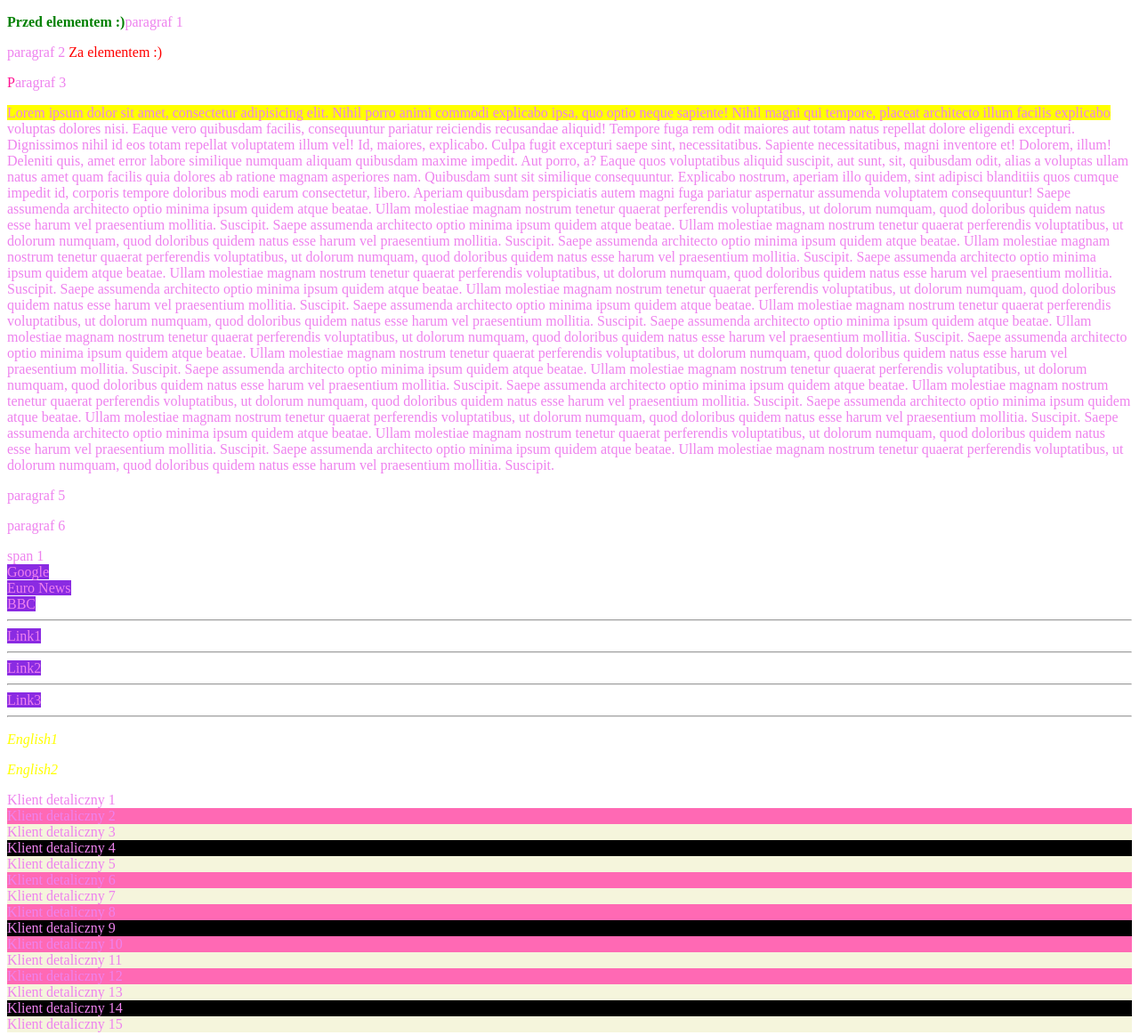
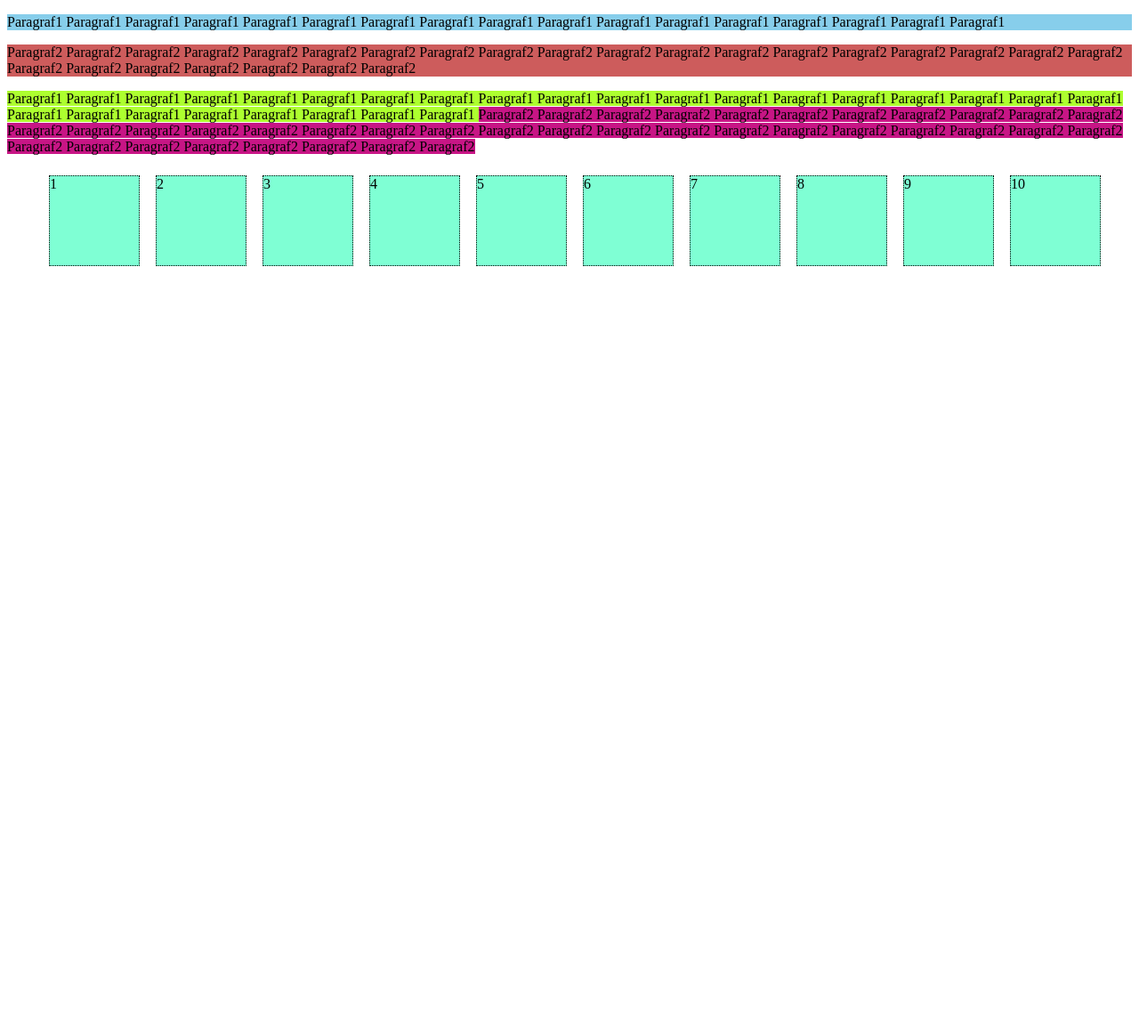
Before and after one commit to mateuszmolka/CSS-Advanced, a plain HTML site: page Materials/Wyświetlanie elementów/index.html in a window 1280 px wide. Shown: the whole page at 89% size. After the commit the page ends 800 px from the top, so only its background shows below. Drawn offline with Linux system fonts and the light colour scheme.

Commit message:
Koniec wyświetlanie elementów

```diff
--- a/Materials/Wyświetlanie elementów/css/style.css
+++ b/Materials/Wyświetlanie elementów/css/style.css
@@ -1,62 +1,32 @@
-*{
-    color: violet;
+#p1{
+    background-color: skyblue;
 }
-#p1::before{
-    content: "Przed elementem :)";
-    color: green;
-    font-weight: bold;
+
+#p2{
+    background-color: indianred;
 }
-#p2::after{
-    content: " Za elementem :)";
-    color: red;
+
+#elementy-liniowe p{
+    display: inline;
 }
-#p3::first-letter{
-    color: deeppink;
-    text-transform: uppercase;
+
+#inline-p1{
+    background-color: greenyellow;
 }
-#p4::first-line{
-    background-color: yellow;
+
+#inline-p2{
+    background-color: mediumvioletred;
 }
-#p5::selection{
-    background-color: blue;
+
+#elementy-inline-block li{
+    display: inline-block;
+    width: 100px;
+    height: 100px;
+    margin: 7px;
+    background-color: aquamarine;
+    border: 1px black dotted;
 }
-a{
-    text-decoration: none;
-}
-a:link{
-    background-color: blueviolet;
-}
-a:visited{
-    color:orange;
-}
-a:hover{
-    text-decoration: underline;
-}
-/*a:active{
-    font-weight: bold;
-}
-a:focus{
-    color: firebrick;
-}
-*/
-#p1:target{
+
+#element-display-none > p {
     display: none;
 }
-
-p:lang(pl){
-    font-style: italic;
-    color: yellow;
-}
-div.klient:nth-child(odd){
-    background-color: beige;
-}
-div.klient:nth-child(even){
-    background-color: hotpink;
-}
-div.klient:first-child{
-    background-color: white;
-}
-
-div.klient:nth-child(5n+4){
-    background-color: black;
-}
--- a/Materials/Wyświetlanie elementów/index.html
+++ b/Materials/Wyświetlanie elementów/index.html
@@ -2,66 +2,37 @@
 <html lang="en">
 <head>
     <meta charset="UTF-8">
-    <title>CSS Advanced-pseudoklasy</title>
+    <title>Wyświetlanie elementów</title>
 
     <link rel="shortcut icon" href="images/0341_Kurs_Angular_JS_1_X_Podstawy_Podstaw.png" />
     <link rel="stylesheet" href="css/style.css">
 </head>
 
 <body>
-   <div>
-       <p id="p1">paragraf 1</p>
-       <p id="p2">paragraf 2</p>
-       <p id="p3">paragraf 3</p>
-       <p id="p4"><span>Lorem ipsum dolor sit amet, consectetur adipisicing elit. Nihil porro animi commodi explicabo ipsa, quo optio neque sapiente! Nihil magni qui tempore, placeat architecto illum facilis explicabo voluptas dolores nisi.</span>
-       <span>Eaque vero quibusdam facilis, consequuntur pariatur reiciendis recusandae aliquid! Tempore fuga rem odit maiores aut totam natus repellat dolore eligendi excepturi. Dignissimos nihil id eos totam repellat voluptatem illum vel!</span>
-       <span>Id, maiores, explicabo. Culpa fugit excepturi saepe sint, necessitatibus. Sapiente necessitatibus, magni inventore et! Dolorem, illum! Deleniti quis, amet error labore similique numquam aliquam quibusdam maxime impedit. Aut porro, a?</span>
-       <span>Eaque quos voluptatibus aliquid suscipit, aut sunt, sit, quibusdam odit, alias a voluptas ullam natus amet quam facilis quia dolores ab ratione magnam asperiores nam. Quibusdam sunt sit similique consequuntur.</span>
-       <span>Explicabo nostrum, aperiam illo quidem, sint adipisci blanditiis quos cumque impedit id, corporis tempore doloribus modi earum consectetur, libero. Aperiam quibusdam perspiciatis autem magni fuga pariatur aspernatur assumenda voluptatem consequuntur!</span>
-       <span>Saepe assumenda architecto optio minima ipsum quidem atque beatae. Ullam molestiae magnam nostrum tenetur quaerat perferendis voluptatibus, ut dolorum numquam, quod doloribus quidem natus esse harum vel praesentium mollitia. Suscipit.</span>
-       <span>Saepe assumenda architecto optio minima ipsum quidem atque beatae. Ullam molestiae magnam nostrum tenetur quaerat perferendis voluptatibus, ut dolorum numquam, quod doloribus quidem natus esse harum vel praesentium mollitia. Suscipit.</span>
-       <span>Saepe assumenda architecto optio minima ipsum quidem atque beatae. Ullam molestiae magnam nostrum tenetur quaerat perferendis voluptatibus, ut dolorum numquam, quod doloribus quidem natus esse harum vel praesentium mollitia. Suscipit.</span>
-       <span>Saepe assumenda architecto optio minima ipsum quidem atque beatae. Ullam molestiae magnam nostrum tenetur quaerat perferendis voluptatibus, ut dolorum numquam, quod doloribus quidem natus esse harum vel praesentium mollitia. Suscipit.</span>
-       <span>Saepe assumenda architecto optio minima ipsum quidem atque beatae. Ullam molestiae magnam nostrum tenetur quaerat perferendis voluptatibus, ut dolorum numquam, quod doloribus quidem natus esse harum vel praesentium mollitia. Suscipit.</span>
-       <span>Saepe assumenda architecto optio minima ipsum quidem atque beatae. Ullam molestiae magnam nostrum tenetur quaerat perferendis voluptatibus, ut dolorum numquam, quod doloribus quidem natus esse harum vel praesentium mollitia. Suscipit.</span>
-       <span>Saepe assumenda architecto optio minima ipsum quidem atque beatae. Ullam molestiae magnam nostrum tenetur quaerat perferendis voluptatibus, ut dolorum numquam, quod doloribus quidem natus esse harum vel praesentium mollitia. Suscipit.</span>
-       <span>Saepe assumenda architecto optio minima ipsum quidem atque beatae. Ullam molestiae magnam nostrum tenetur quaerat perferendis voluptatibus, ut dolorum numquam, quod doloribus quidem natus esse harum vel praesentium mollitia. Suscipit.</span>
-       <span>Saepe assumenda architecto optio minima ipsum quidem atque beatae. Ullam molestiae magnam nostrum tenetur quaerat perferendis voluptatibus, ut dolorum numquam, quod doloribus quidem natus esse harum vel praesentium mollitia. Suscipit.</span>
-       <span>Saepe assumenda architecto optio minima ipsum quidem atque beatae. Ullam molestiae magnam nostrum tenetur quaerat perferendis voluptatibus, ut dolorum numquam, quod doloribus quidem natus esse harum vel praesentium mollitia. Suscipit.</span>
-       <span>Saepe assumenda architecto optio minima ipsum quidem atque beatae. Ullam molestiae magnam nostrum tenetur quaerat perferendis voluptatibus, ut dolorum numquam, quod doloribus quidem natus esse harum vel praesentium mollitia. Suscipit.</span>
-       <span>Saepe assumenda architecto optio minima ipsum quidem atque beatae. Ullam molestiae magnam nostrum tenetur quaerat perferendis voluptatibus, ut dolorum numquam, quod doloribus quidem natus esse harum vel praesentium mollitia. Suscipit.</span>
-       <span>Saepe assumenda architecto optio minima ipsum quidem atque beatae. Ullam molestiae magnam nostrum tenetur quaerat perferendis voluptatibus, ut dolorum numquam, quod doloribus quidem natus esse harum vel praesentium mollitia. Suscipit.</span></p>
-       <p id="p5">paragraf 5</p>
-       <p id="p6">paragraf 6</p>
-       <span>span 1</span><br />
-       <a href="https://www.google.pl">Google</a><br />
-       <a href="http://www.euronews.com/">Euro News</a><br />
-       <a href="https://bbc.com">BBC</a><br> <hr>
-
-       <a href="#p1">Link1</a><br> <hr>
-       <a href="https://bbc.com">Link2</a><br> <hr>
-       <a href="#p3">Link3</a><br> <hr>
-
-       <p lang="pl">English1</p>
-       <p lang="pl">English2</p>
-
-       <div class="tabelka">
-           <div class="klient">Klient detaliczny 1</div>
-           <div class="klient">Klient detaliczny 2</div>
-           <div class="klient">Klient detaliczny 3</div>
-           <div class="klient">Klient detaliczny 4</div>
-           <div class="klient">Klient detaliczny 5</div>
-           <div class="klient">Klient detaliczny 6</div>
-           <div class="klient">Klient detaliczny 7</div>
-           <div class="klient">Klient detaliczny 8</div>
-           <div class="klient">Klient detaliczny 9</div>
-           <div class="klient">Klient detaliczny 10</div>
-           <div class="klient">Klient detaliczny 11</div>
-           <div class="klient">Klient detaliczny 12</div>
-           <div class="klient">Klient detaliczny 13</div>
-           <div class="klient">Klient detaliczny 14</div>
-           <div class="klient">Klient detaliczny 15</div>
-       </div>
+  <div id="elementy-blokowe">
+      <p id="p1">Paragraf1 Paragraf1 Paragraf1 Paragraf1 Paragraf1 Paragraf1 Paragraf1 Paragraf1 Paragraf1 Paragraf1 Paragraf1 Paragraf1 Paragraf1 Paragraf1 Paragraf1 Paragraf1 Paragraf1 </p>
+   <p id="p2">Paragraf2 Paragraf2 Paragraf2 Paragraf2 Paragraf2 Paragraf2 Paragraf2 Paragraf2 Paragraf2 Paragraf2 Paragraf2 Paragraf2 Paragraf2 Paragraf2 Paragraf2 Paragraf2 Paragraf2 Paragraf2 Paragraf2 Paragraf2 Paragraf2 Paragraf2 Paragraf2 Paragraf2 Paragraf2 Paragraf2 </p>
+  </div>
+   <div id="elementy-liniowe">
+       <p id="inline-p1">Paragraf1 Paragraf1 Paragraf1 Paragraf1 Paragraf1 Paragraf1 Paragraf1 Paragraf1 Paragraf1 Paragraf1 Paragraf1 Paragraf1 Paragraf1 Paragraf1 Paragraf1 Paragraf1 Paragraf1 Paragraf1 Paragraf1 Paragraf1 Paragraf1 Paragraf1 Paragraf1 Paragraf1 Paragraf1 Paragraf1 Paragraf1 </p>
+       <p id="inline-p2">Paragraf2 Paragraf2 Paragraf2 Paragraf2 Paragraf2 Paragraf2 Paragraf2 Paragraf2 Paragraf2 Paragraf2 Paragraf2 Paragraf2 Paragraf2 Paragraf2 Paragraf2 Paragraf2 Paragraf2 Paragraf2 Paragraf2 Paragraf2 Paragraf2 Paragraf2 Paragraf2 Paragraf2 Paragraf2 Paragraf2 Paragraf2 Paragraf2 Paragraf2 Paragraf2 Paragraf2 Paragraf2 Paragraf2 Paragraf2 Paragraf2 Paragraf2 Paragraf2 Paragraf2 </p>
+   </div>
+   <div id="elementy-inline-block">
+       <ul>
+           <li>1</li>
+           <li>2</li>
+           <li>3</li>
+           <li>4</li>
+           <li>5</li>
+           <li>6</li>
+           <li>7</li>
+           <li>8</li>
+           <li>9</li>
+           <li>10</li>
+       </ul>
+   </div>
+   <div id="element-display-none">
+       <p>nie wyświetlaj mnie</p>
    </div>
 </body>
 </html>
```
